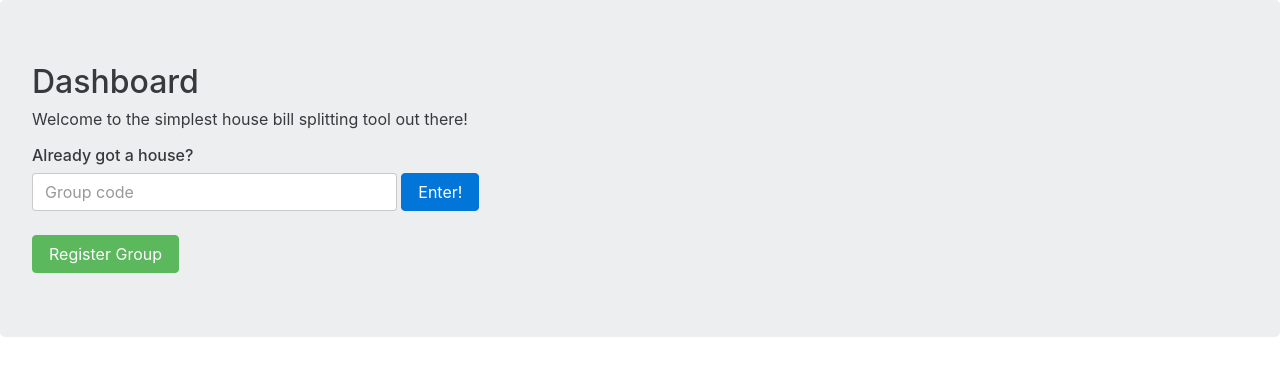
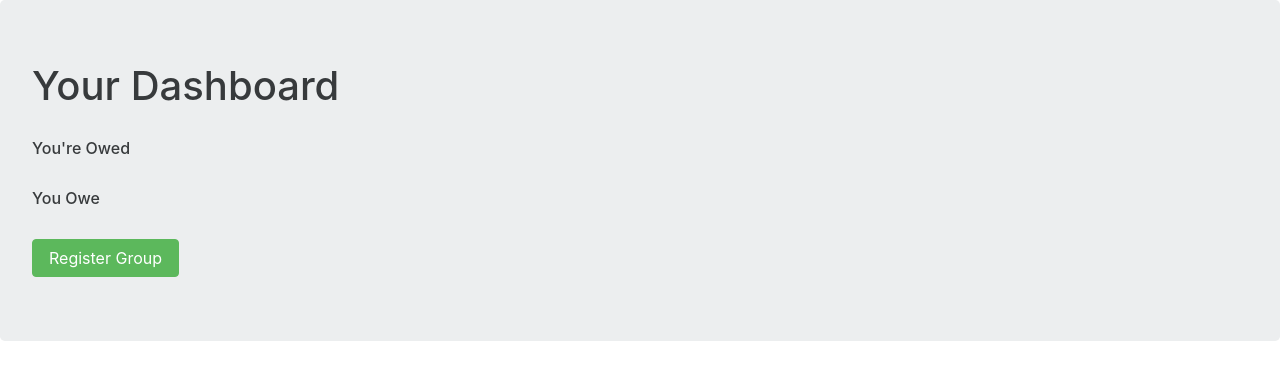
Before and after one commit to RoryCrispin/KittyJar, a PHP site: page /dashboard.html in a window 1280 px wide. Shown: the top 380 px of the page. Run offline with PHP 8.4, Linux system fonts and the light colour scheme.

Commit message:
Dashboard updates

```diff
--- a/dashboard.html
+++ b/dashboard.html
@@ -11,20 +11,21 @@
 </head>
 <body>
 
-
 <div class="jumbotron">
     <?php
-        include 'head.php'
+        include 'head.php';
     ?>
 
-    <h2>Dashboard</h2>
-    <p>Welcome to the simplest house bill splitting tool out there!</p>
+    <h1>Your Dashboard</h1>
+    <br/>
 
-    <h6>Already got a house?</h6>
-    <form action="groupHome.html" method="get">
-        <input type="text" name="groupCode" class="form-control grpCodeText" placeholder="Group code" aria-describedby="basic-addon1">
-        <button type="submit" class="btn btn-primary grpCodeButton">Enter!</button>
-    </form>
+    <h6>You're Owed</h6>
+
+
+    <br/>
+
+    <h6>You Owe</h6>
+
 <br>
     <button type="button" class="btn btn-success">Register Group</button>
 
--- a/head.php
+++ b/head.php
@@ -1,3 +1,3 @@
 <?php
-   echo("fuck");
-?>
+   echo("<img src='img/logo.png' style='margin-bottom: 20px'/>
+        ");
```
